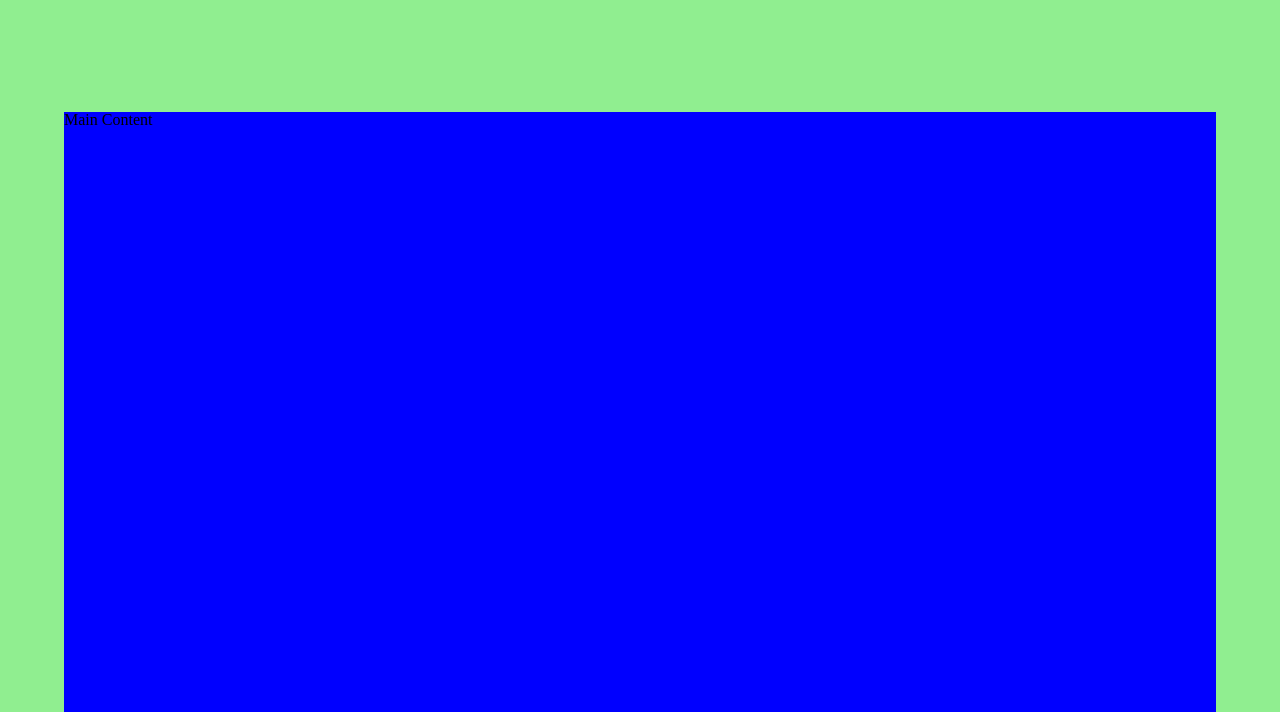
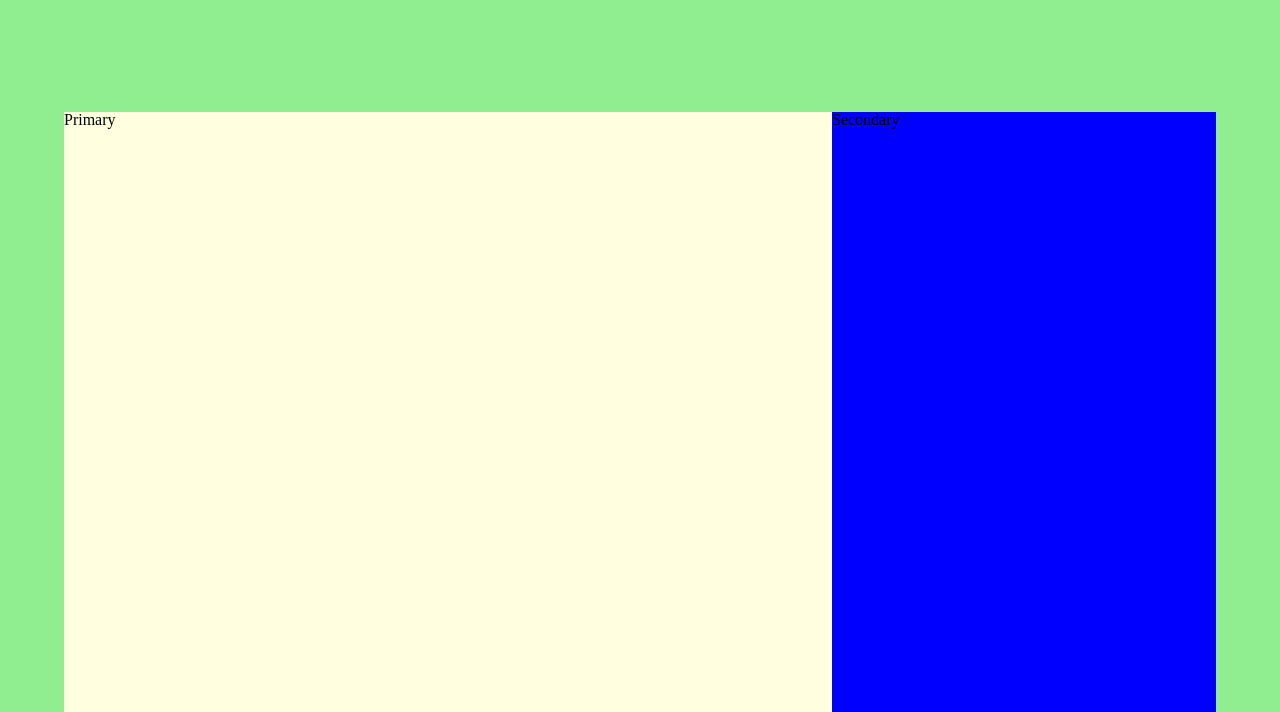
Before and after one commit to phamcharles/clone-css-tricks-layout, a plain HTML site: page index.html in a window 1280 px wide. Shown: the part 88-800 px from the top of the page. Drawn offline with Linux system fonts and the light colour scheme.

Commit message:
primary and secondary content columns

```diff
--- a/index.html
+++ b/index.html
@@ -34,7 +34,12 @@
       </section>
       <section class="page-wrapper">
         <div class="main-content">
-          Main Content
+          <div class="primary">
+            Primary
+          </div>
+          <div class="secondary">
+            Secondary
+          </div>
         </div>
       </section>
       <section class="footer">
--- a/layout.css
+++ b/layout.css
@@ -98,7 +98,19 @@ body {
 .main-content {
   background-color: blue;
   height: 1000px;
+  display: flex;
 }
+
+.main-content .primary {
+  background-color: lightyellow;
+  flex: 2;
+}
+
+.main-content .secondary {
+  background-color: blue;
+  flex: 1;
+}
+
 /* END MAIN-CONTENT */
 
 /* FOOTER */
```
